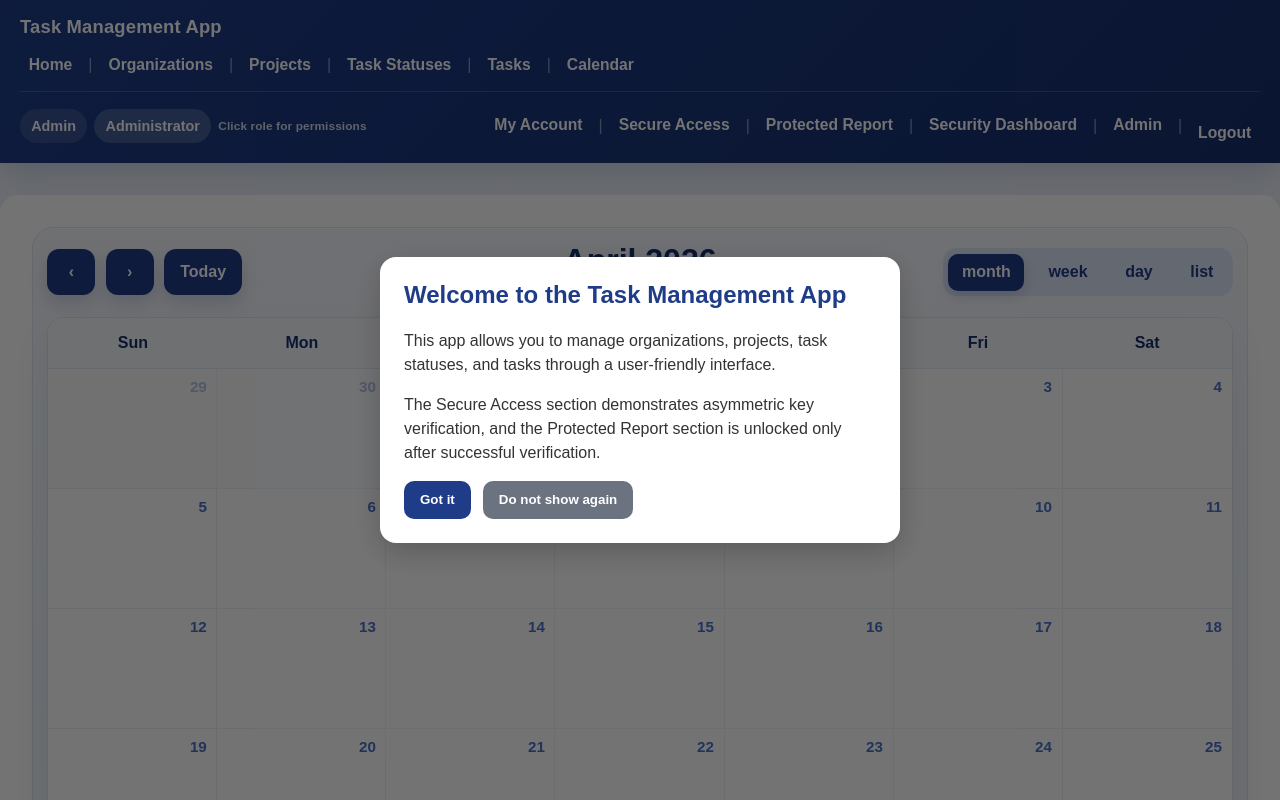
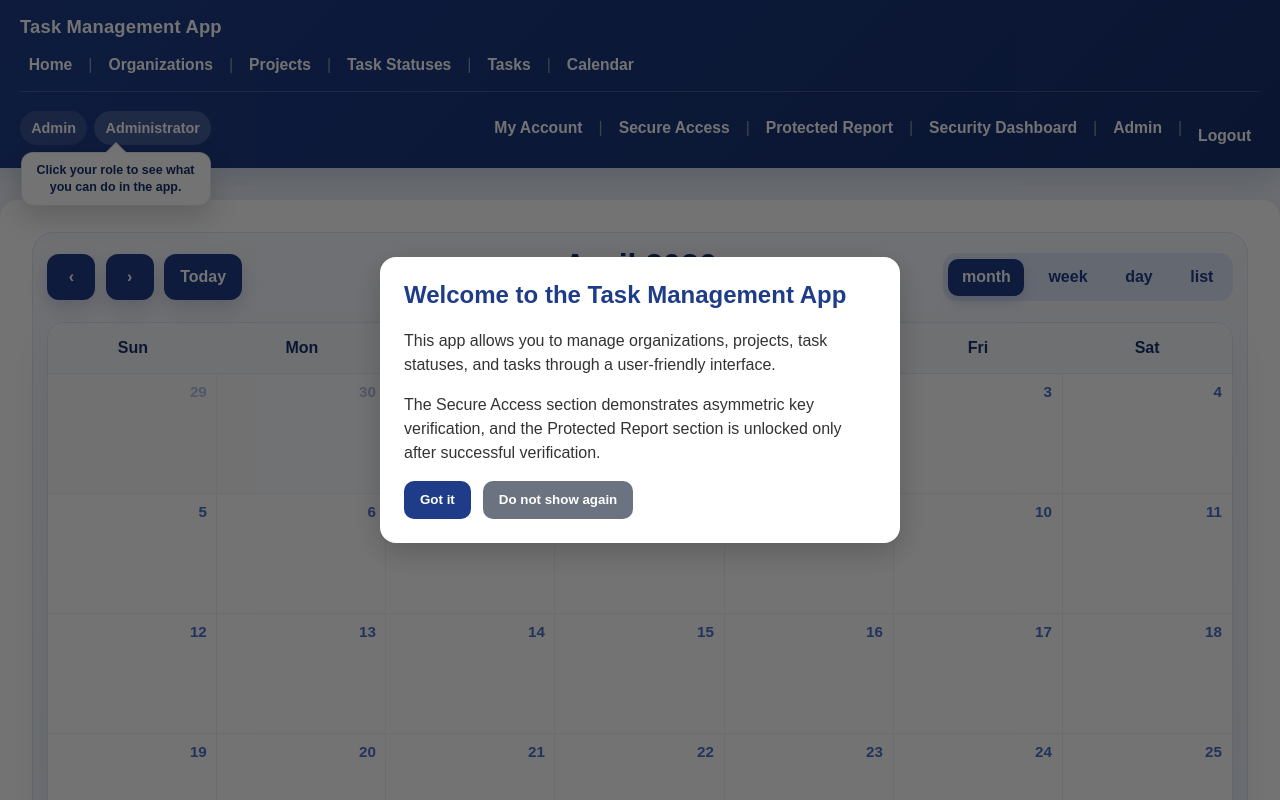
Before and after one commit to JulianTheCyberGuy/task-management-django-project, a Django app: page /calendar/ in a window 1280 px wide. Run offline with Django 5.2, Linux system fonts and the light colour scheme; a user stored in the database is signed in; data comes from the database, SQL or seed files in the repository; data that the repository does not hold is empty.

Commit message:
fix(ui): align logout nav styling and replace static role hint with dismissible popup

```diff
--- a/task_app/templates/task_app/base.html
+++ b/task_app/templates/task_app/base.html
@@ -102,6 +102,10 @@
             flex-wrap: wrap;
         }
 
+        .nav-user {
+            position: relative;
+        }
+
         .nav-right {
             justify-content: flex-end;
             margin-left: auto;
@@ -162,7 +166,8 @@
         }
 
         .logout-form {
-            display: inline;
+            display: inline-flex;
+            align-items: center;
             margin: 0;
             max-width: none;
             background: none;
@@ -172,6 +177,7 @@
         }
 
         .logout-form button {
+            appearance: none;
             background: transparent;
             border: none;
             color: white;
@@ -183,6 +189,11 @@
             line-height: 1.2;
             display: inline-flex;
             align-items: center;
+            justify-content: center;
+            min-height: 34px;
+            margin: 0;
+            box-shadow: none;
+            vertical-align: middle;
         }
 
         .logout-form button:hover {
@@ -190,11 +201,42 @@
             transform: none;
         }
 
-        .role-chip-hint {
-            font-size: 0.74rem;
-            color: rgba(255, 255, 255, 0.82);
-            font-weight: 600;
-            letter-spacing: 0.01em;
+        .role-hint-bubble {
+            position: absolute;
+            top: calc(100% + 0.45rem);
+            left: 50%;
+            transform: translateX(-50%);
+            min-width: 190px;
+            max-width: 240px;
+            padding: 0.55rem 0.75rem;
+            border-radius: 12px;
+            background: #ffffff;
+            color: var(--primary-dark);
+            font-size: 0.78rem;
+            font-weight: 700;
+            line-height: 1.35;
+            box-shadow: 0 12px 28px rgba(0, 0, 0, 0.16);
+            border: 1px solid rgba(31, 60, 136, 0.12);
+            z-index: 25;
+            display: none;
+            text-align: center;
+        }
+
+        .role-hint-bubble.show {
+            display: block;
+        }
+
+        .role-hint-bubble::before {
+            content: "";
+            position: absolute;
+            top: -8px;
+            left: 50%;
+            transform: translateX(-50%) rotate(45deg);
+            width: 14px;
+            height: 14px;
+            background: #ffffff;
+            border-left: 1px solid rgba(31, 60, 136, 0.12);
+            border-top: 1px solid rgba(31, 60, 136, 0.12);
         }
 
         .workbench-card .related-card-copy {
@@ -1413,10 +1455,13 @@
                                 id="roleInfoTrigger"
                                 data-role-code="{{ current_user_role|default:'' }}"
                                 data-role-label="{{ current_user_role_label }}"
+                                aria-describedby="roleHintBubble"
                             >
                                 {{ current_user_role_label }}
                             </button>
-                            <span class="role-chip-hint">Click role for permissions</span>
+                            <div class="role-hint-bubble" id="roleHintBubble" role="status" aria-live="polite">
+                                Click your role to see what you can do in the app.
+                            </div>
                         {% endif %}
                     </div>
 
@@ -1526,6 +1571,8 @@
         const roleInfoTitle = document.getElementById("roleInfoTitle");
         const roleInfoSummary = document.getElementById("roleInfoSummary");
         const roleInfoList = document.getElementById("roleInfoList");
+        const roleHintBubble = document.getElementById("roleHintBubble");
+        const roleHintDismissedKey = "roleHintDismissed";
 
         const roleContentMap = {
             ADMIN: {
@@ -1557,8 +1604,22 @@
             }
         };
 
+        function dismissRoleHint() {
+            localStorage.setItem(roleHintDismissedKey, "true");
+            if (roleHintBubble) {
+                roleHintBubble.classList.remove("show");
+            }
+        }
+
+        if (roleInfoTrigger && roleHintBubble && !localStorage.getItem(roleHintDismissedKey)) {
+            window.addEventListener("load", () => {
+                roleHintBubble.classList.add("show");
+            });
+        }
+
         function openRoleInfoModal() {
             if (!roleInfoTrigger || !roleInfoModal) return;
+            dismissRoleHint();
             const roleCode = roleInfoTrigger.dataset.roleCode || "";
             const roleLabel = roleInfoTrigger.dataset.roleLabel || "Role";
             const content = roleContentMap[roleCode] || {
```
Also changed, not shown: task_app/templates/task_app/access_denied.html (+7 -0 lines), 4 other files.
